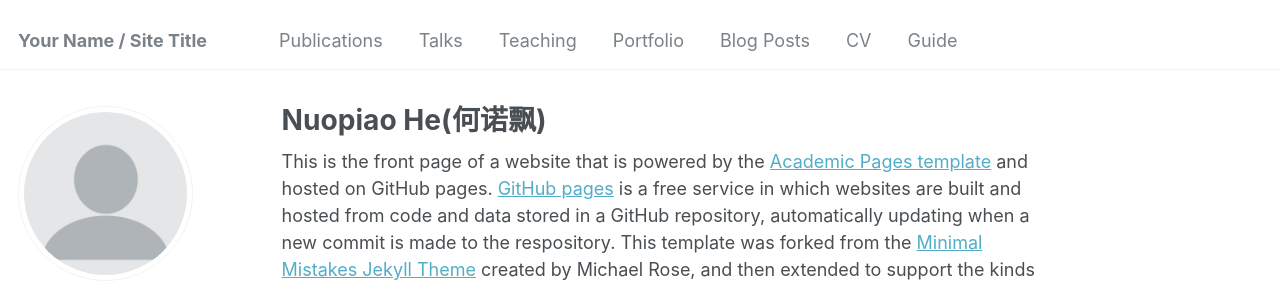
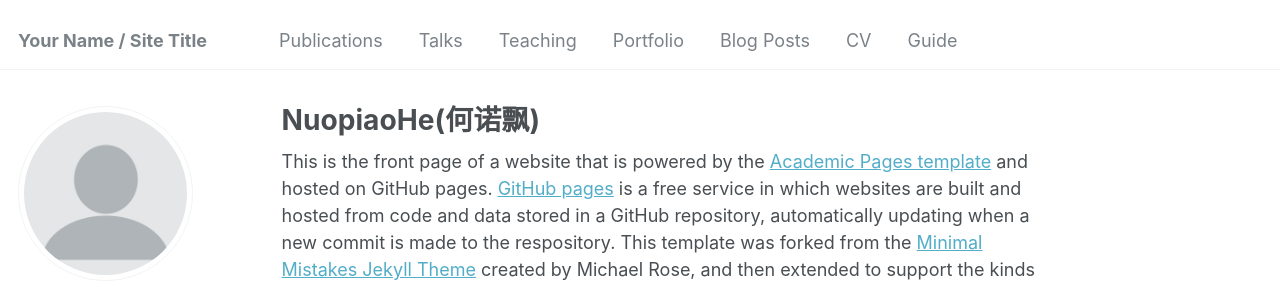
Before and after one commit to hnpdd/hnpdd.github.io, a Jekyll site: the page built from _pages/about.md, in a window 1280 px wide and 900 px high. Shown: the top 287 px of the window. Built offline with Jekyll 4.4.1, drawn with Linux system fonts in a browser that asks for light colours; some web fonts are replaced.

Commit message:
Update about.md

```diff
--- a/_pages/about.md
+++ b/_pages/about.md
@@ -1,6 +1,6 @@
 ---
 permalink: /
-title: "Nuopiao He(何诺飘)"
+title: "NuopiaoHe(何诺飘)"
 author_profile: true
 redirect_from:
   - /about/
```
